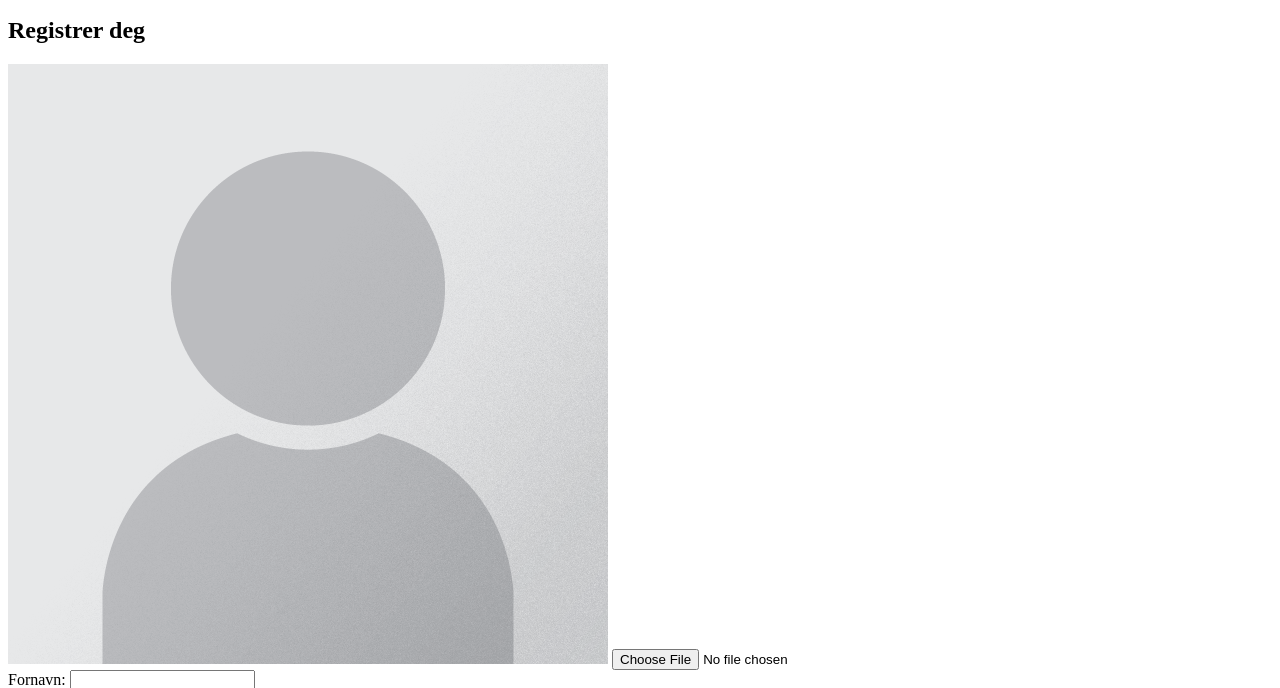
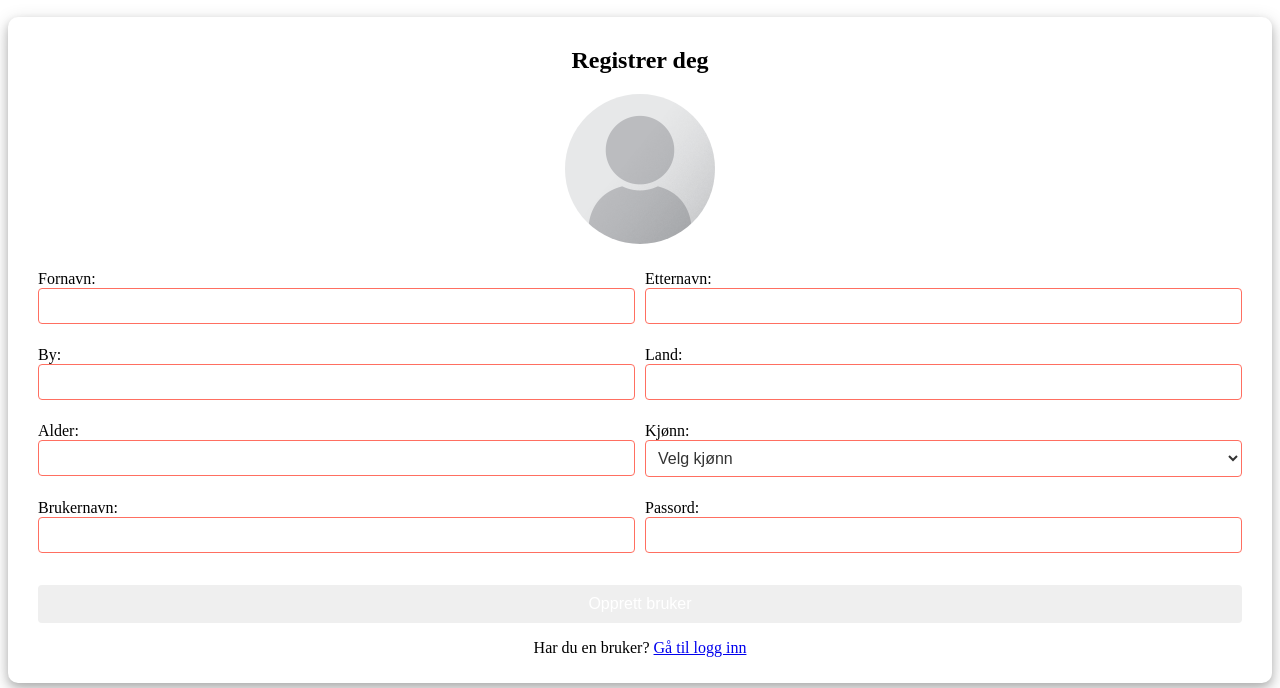
Before and after one commit to brolun/Eksamen-LunaBrodersen, a website with bundled scripts: page index.html in a window 1280 px wide. Shown: the part 111-799 px from the top of the page. Built offline with nearby package versions, Linux system fonts and the light colour scheme.

Commit message:
Oppdatere visning av skjemaer

```diff
--- a/index.js
+++ b/index.js
@@ -10,6 +10,8 @@ const loginContainer = document.getElementById("login-container");
 const goToRegisterLink = document.getElementById("go-to-register");
 const registerContainer = document.getElementById("register-container");
 const goToLoginLink = document.getElementById("go-to-login");
+const fileInput = document.getElementById("profile-picture");
+const fileName = document.getElementById("file-name");
 
 // === REGISTRERING === //
 
@@ -53,7 +55,7 @@ document
 			await addProfile(profileData);
 			alert("Bruker opprettet!");
 			registerContainer.style.display = "none";
-			loginContainer.style.display = "block";
+			loginContainer.style.display = "flex";
 		} catch (error) {
 			alert("Kunne ikke opprette bruker. Prøv igjen senere.");
 		}
@@ -62,7 +64,22 @@ document
 goToLoginLink.addEventListener("click", (event) => {
 	event.preventDefault();
 	registerContainer.style.display = "none";
-	loginContainer.style.display = "block";
+	loginContainer.style.display = "flex";
+});
+
+fileInput.addEventListener("change", (event) => {
+	const file = event.target.files[0];
+	if (file) {
+		fileName.textContent = file.name;
+		const reader = new FileReader();
+		reader.onload = (e) => {
+			document.getElementById("profile-preview").src = e.target.result;
+		};
+		reader.readAsDataURL(file);
+	} else {
+		document.getElementById("profile-preview").src =
+			"./assets/portrait-placeholder.png";
+	}
 });
 
 // === INNLOGGING === //
@@ -95,5 +112,5 @@ document
 goToRegisterLink.addEventListener("click", (event) => {
 	event.preventDefault();
 	loginContainer.style.display = "none";
-	registerContainer.style.display = "block";
+	registerContainer.style.display = "flex";
 });
--- a/styles.css
+++ b/styles.css
@@ -1,3 +1,89 @@
+/* === SKJEMAER === */
+
+#register-container,
+#login-container {
+	display: flex;
+	align-items: center;
+	border-radius: 10px;
+	flex-direction: column;
+	padding: 10px 30px;
+	background-color: white;
+	box-shadow: 0 4px 8px 0 rgba(0, 0, 0, 0.2), 0 6px 20px 0 rgba(0, 0, 0, 0.19);
+}
+form {
+	display: flex;
+	flex-direction: column;
+	gap: 10px;
+	width: 100%;
+}
+.form-row {
+	display: flex;
+	gap: 10px;
+	margin-bottom: 12px;
+}
+.form-group {
+	display: flex;
+	flex-direction: column;
+	flex: 1;
+	text-align: left;
+}
+#profile-preview {
+	margin: 0 auto;
+	width: 150px;
+	height: 150px;
+	border-radius: 50%;
+}
+#profile-preview:hover {
+	transform: scale(1.1);
+	cursor: pointer;
+}
+
+.custom-file-input {
+	opacity: 0;
+	position: absolute;
+	z-index: -1;
+}
+input,
+select {
+	background-color: white;
+	border-radius: 4px;
+	border: 1px solid #ff6f61;
+	padding: 8px;
+	color: #333333;
+	font-size: 1rem;
+}
+input:focus {
+	outline: none;
+	border-color: #d95380;
+}
+
+.custom-file-input {
+	opacity: 0;
+	position: absolute;
+	z-index: -1;
+}
+.custom-file-label {
+	display: inline-block;
+	color: white;
+	border-radius: 4px;
+	cursor: pointer;
+	text-align: center;
+	font-size: 1rem;
+}
+button {
+	/* background-color: #ff6f61; */
+	border-radius: 4px;
+	border: none;
+	cursor: pointer;
+	font-size: 1rem;
+	margin-top: 10px;
+	padding: 10px;
+	color: white;
+}
+button:hover {
+	background-color: #d95380;
+}
+
 /* === BRUKERKORT === */
 
 .user-card.matched {
```
